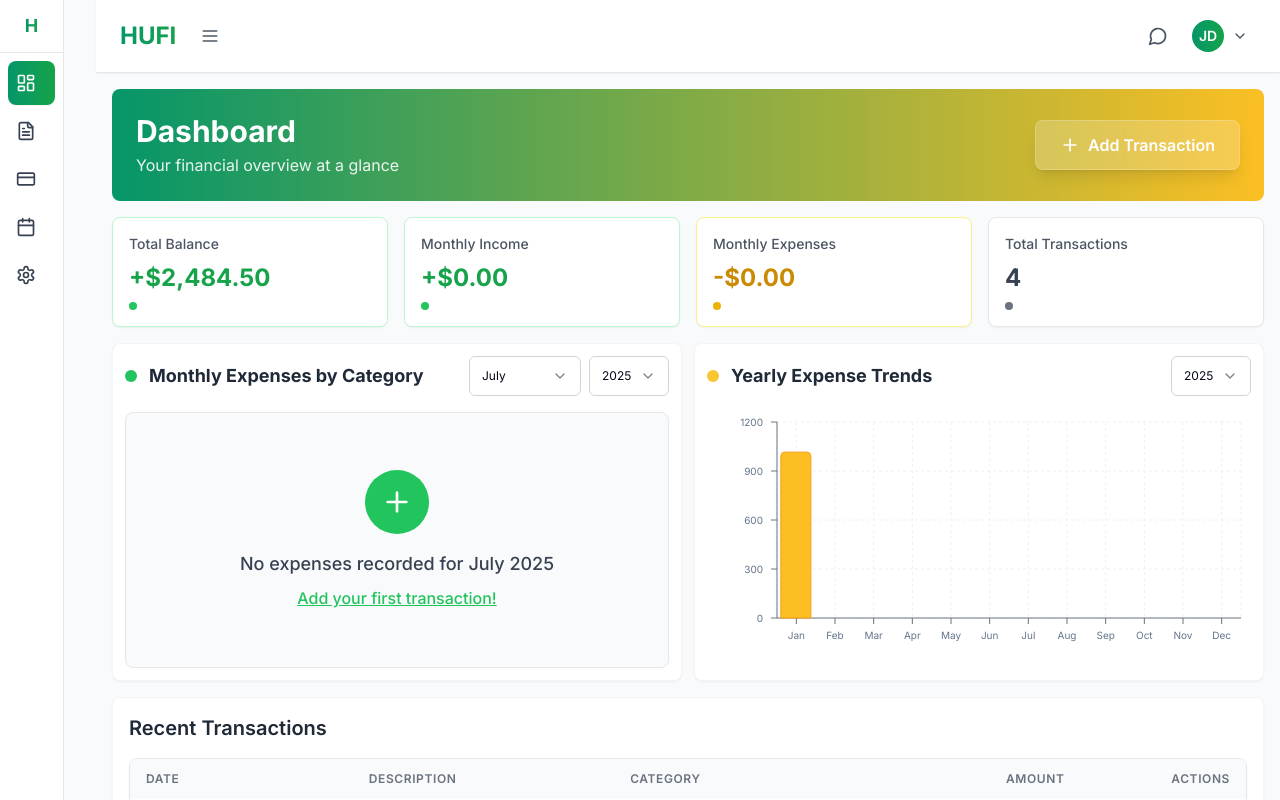
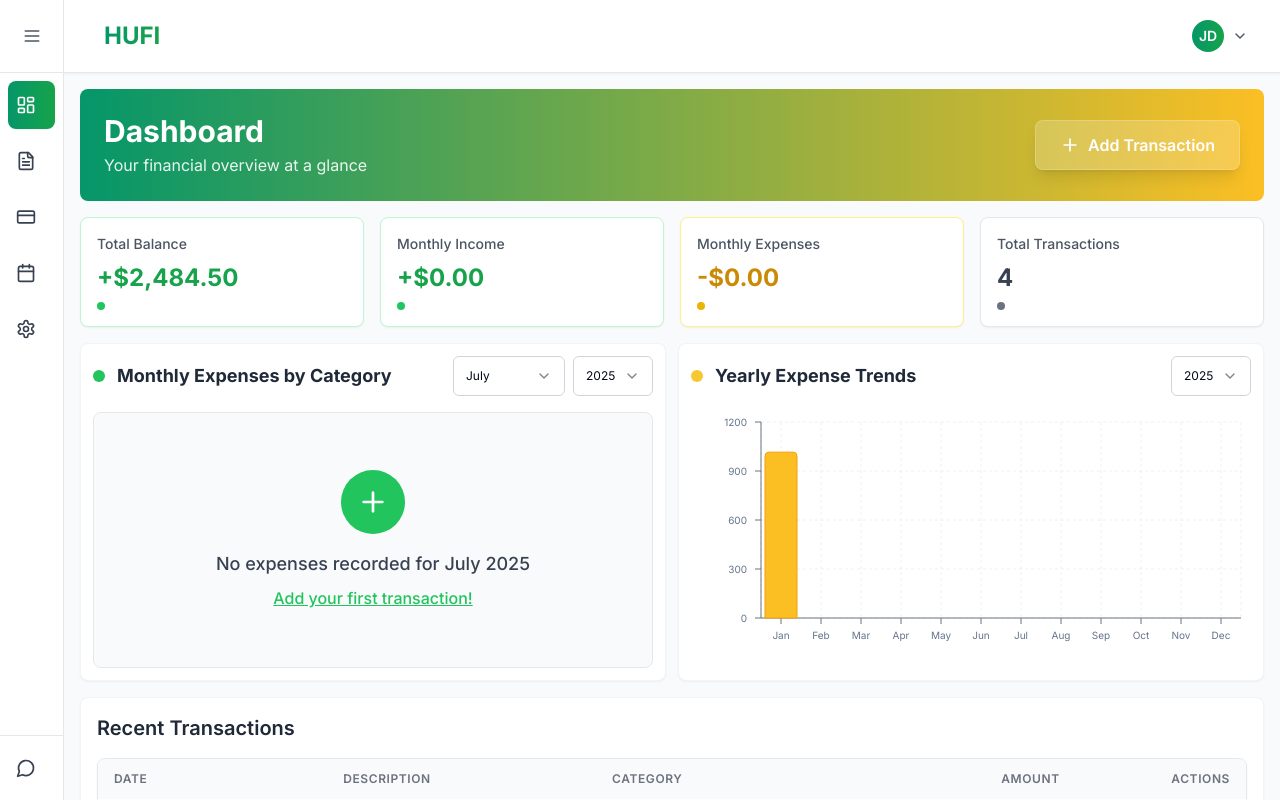
Before and after one commit to danhugo/expense-tracker, a React (Vite) app in the folder frontend/: page / in a window 1280 px wide. Shown: the top 800 px of the page. Built offline with nearby package versions, Linux system fonts and the light colour scheme.

Commit message:
update frontend

```diff
--- a/frontend/src/components/ChatPanel.tsx
+++ b/frontend/src/components/ChatPanel.tsx
@@ -84,7 +84,7 @@ const ChatPanel = ({ isOpen, onClose }: ChatPanelProps) => {
   if (!isOpen) return null;
 
   return (
-    <div className="fixed right-0 top-0 h-full w-80 bg-white shadow-2xl border-l border-gray-200 z-50 flex flex-col">
+    <div className="fixed left-0 top-0 h-full w-80 bg-white shadow-2xl border-r border-gray-200 z-50 flex flex-col">
       {/* Header */}
       <div className="flex items-center justify-between p-4 border-b bg-gradient-to-r from-primary-green to-green-600 text-white">
         <div className="flex items-center space-x-3">
--- a/frontend/src/components/Sidebar.tsx
+++ b/frontend/src/components/Sidebar.tsx
@@ -1,6 +1,6 @@
 
 import { NavLink } from 'react-router-dom';
-import { LayoutDashboard, FileText, Settings, Calendar, CreditCard, X } from 'lucide-react';
+import { LayoutDashboard, FileText, Settings, Calendar, CreditCard, X, Menu, MessageCircle } from 'lucide-react';
 
 interface SidebarProps {
   isCollapsed: boolean;
@@ -8,9 +8,10 @@ interface SidebarProps {
   onToggle: () => void;
   onCloseMobile: () => void;
   onAddTransaction: () => void;
+  onToggleChat: () => void;
 }
 
-const Sidebar = ({ isCollapsed, isMobileOpen, onToggle, onCloseMobile }: SidebarProps) => {
+const Sidebar = ({ isCollapsed, isMobileOpen, onToggle, onCloseMobile, onToggleChat }: SidebarProps) => {
   const navigationItems = [
     { name: 'Dashboard', href: '/', icon: LayoutDashboard },
     { name: 'Transactions', href: '/transactions', icon: FileText },
@@ -36,17 +37,25 @@ const Sidebar = ({ isCollapsed, isMobileOpen, onToggle, onCloseMobile }: Sidebar
         />
       )}
 
-      {/* Sidebar */}
+      {/* Sidebar - Now truly fixed */}
       <div className={`
-        fixed lg:static inset-y-0 left-0 z-50 bg-white border-r border-gray-200
+        fixed inset-y-0 left-0 z-50 bg-white border-r border-gray-200
         transform transition-all duration-300 ease-in-out
         ${isMobileOpen ? 'translate-x-0' : '-translate-x-full lg:translate-x-0'}
         ${isCollapsed ? 'lg:w-16' : 'lg:w-64'}
         w-64
       `}>
         <div className="flex flex-col h-full">
-          {/* Header */}
-          <div className={`border-b border-gray-200 flex items-center ${isCollapsed ? 'lg:p-3 lg:justify-center' : 'p-6'} p-6`}>
+          {/* Header - aligned with top header */}
+          <div className={`h-[73px] border-b border-gray-200 flex items-center ${isCollapsed ? 'lg:justify-center lg:px-2' : 'lg:justify-between lg:px-6'} px-6`}>
+            {/* Toggle button - always visible on desktop, positioned on sidebar */}
+            <button
+              onClick={onToggle}
+              className="hidden lg:block p-2 text-gray-600 hover:text-primary-green hover:bg-green-50 rounded-md transition-colors"
+            >
+              <Menu className="h-5 w-5" />
+            </button>
+
             {/* Close button for mobile */}
             <button
               onClick={onCloseMobile}
@@ -55,23 +64,12 @@ const Sidebar = ({ isCollapsed, isMobileOpen, onToggle, onCloseMobile }: Sidebar
               <X className="h-5 w-5" />
             </button>
 
-            {/* HUFI Logo - Stylized Text version for expanded state */}
+            {/* HUFI Logo - only show when expanded on desktop */}
             {!isCollapsed && (
               <NavLink to="/" className="lg:block hidden">
                 <div className="flex items-center space-x-3 cursor-pointer hover:opacity-90 transition-opacity">
                   <div className="text-2xl font-bold bg-gradient-to-r from-primary-green to-green-600 bg-clip-text text-transparent">
                     HUFI
-                  </div>
-                </div>
-              </NavLink>
-            )}
-
-            {/* HUFI Logo - Compact version for collapsed state */}
-            {isCollapsed && (
-              <NavLink to="/" className="lg:block hidden">
-                <div className="cursor-pointer hover:opacity-90 transition-opacity">
-                  <div className="text-lg font-bold bg-gradient-to-r from-primary-green to-green-600 bg-clip-text text-transparent">
-                    H
                   </div>
                 </div>
               </NavLink>
@@ -88,37 +86,62 @@ const Sidebar = ({ isCollapsed, isMobileOpen, onToggle, onCloseMobile }: Sidebar
           </div>
 
           {/* Navigation */}
-          <nav className={`flex-1 space-y-1 ${isCollapsed ? 'lg:p-2' : 'lg:p-4'} p-4`}>
+          <nav className={`flex-1 space-y-2 ${isCollapsed ? 'lg:p-2' : 'lg:p-4'} p-4 overflow-y-auto`}>
             {navigationItems.map((item) => (
               <div key={item.name} className="relative group">
                 <NavLink
                   to={item.href}
                   className={({ isActive }) =>
-                    `flex items-center text-sm font-medium rounded-lg transition-all duration-200 ${
+                    `flex items-center text-sm font-medium rounded-lg transition-all duration-200 w-full h-12 ${
                       isActive
                         ? 'bg-gradient-to-r from-primary-green to-green-600 text-white shadow-sm'
                         : 'text-gray-700 hover:bg-gray-100 hover:text-gray-800'
                     } ${
-                      isCollapsed ? 'lg:p-3 lg:justify-center' : 'lg:px-4 lg:py-3'
-                    } px-4 py-3`
+                      isCollapsed ? 'lg:justify-center lg:px-3' : 'lg:px-4'
+                    } px-4`
                   }
                   onClick={handleNavClick}
                 >
                   <item.icon className={`h-5 w-5 flex-shrink-0 ${isCollapsed ? '' : 'lg:mr-3'} mr-3`} />
-                  <span className={`${isCollapsed ? 'lg:hidden' : 'lg:block'} block`}>
+                  <span className={`${isCollapsed ? 'lg:hidden' : 'lg:block'} block truncate`}>
                     {item.name}
                   </span>
                 </NavLink>
 
                 {/* Tooltip for collapsed state */}
                 {isCollapsed && (
-                  <div className="hidden lg:block absolute left-full top-1/2 transform -translate-y-1/2 ml-2 px-2 py-1 bg-gray-800 text-white text-xs rounded opacity-0 group-hover:opacity-100 transition-opacity duration-200 pointer-events-none whitespace-nowrap z-50">
+                  <div className="hidden lg:block absolute left-full top-1/2 transform -translate-y-1/2 ml-2 px-2 py-1 bg-gray-800 text-white text-xs rounded-md opacity-0 group-hover:opacity-100 transition-opacity duration-200 pointer-events-none whitespace-nowrap z-50">
                     {item.name}
                   </div>
                 )}
               </div>
             ))}
           </nav>
+
+          {/* Chat Agent Icon - positioned at the bottom */}
+          <div className={`border-t border-gray-200 ${isCollapsed ? 'lg:p-2' : 'lg:p-4'} p-4`}>
+            <div className="relative group">
+              <button
+                onClick={onToggleChat}
+                className={`w-full flex items-center text-sm font-medium rounded-lg transition-all duration-200 text-gray-700 hover:bg-gray-100 hover:text-gray-800 h-12 ${
+                  isCollapsed ? 'lg:justify-center lg:px-3' : 'lg:px-4'
+                } px-4`}
+                title="Chat Assistant"
+              >
+                <MessageCircle className={`h-5 w-5 flex-shrink-0 ${isCollapsed ? '' : 'lg:mr-3'} mr-3`} />
+                <span className={`${isCollapsed ? 'lg:hidden' : 'lg:block'} block truncate`}>
+                  Chat Assistant
+                </span>
+              </button>
+
+              {/* Tooltip for collapsed state */}
+              {isCollapsed && (
+                <div className="hidden lg:block absolute left-full top-1/2 transform -translate-y-1/2 ml-2 px-2 py-1 bg-gray-800 text-white text-xs rounded-md opacity-0 group-hover:opacity-100 transition-opacity duration-200 pointer-events-none whitespace-nowrap z-50">
+                  Chat Assistant
+                </div>
+              )}
+            </div>
+          </div>
         </div>
       </div>
     </>
--- a/frontend/src/pages/Index.tsx
+++ b/frontend/src/pages/Index.tsx
@@ -1,7 +1,6 @@
 
 import { useState } from 'react';
 import { Routes, Route, useLocation } from 'react-router-dom';
-import { Menu, MessageCircle } from 'lucide-react';
 import { NavLink } from 'react-router-dom';
 import Sidebar from '../components/Sidebar';
 import TransactionModal from '../components/TransactionModal';
@@ -57,58 +56,52 @@ const Index = () => {
 
   return (
     <div className="min-h-screen bg-gray-50 flex w-full overflow-x-hidden">
-      {/* Sidebar */}
+      {/* Fixed Sidebar */}
       <Sidebar
         isCollapsed={isCollapsed}
         isMobileOpen={isMobileOpen}
         onToggle={toggleSidebar}
         onCloseMobile={closeMobile}
         onAddTransaction={handleAddTransaction}
+        onToggleChat={() => setChatPanelOpen(!chatPanelOpen)}
       />
 
-      {/* Main Content */}
+      {/* Main Content - Adjusted for fixed sidebar */}
       <div className={`flex-1 flex flex-col min-w-0 transition-all duration-300 ${
-        isCollapsed ? 'lg:ml-8' : 'lg:ml-50'
-      } ${chatPanelOpen ? 'lg:mr-80' : ''}`}>
+        isCollapsed ? 'lg:ml-16' : 'lg:ml-64'
+      } ml-0`}>
         {/* Top Header Bar */}
         <header className="bg-white border-b border-gray-200 px-4 py-3 lg:px-6 shadow-sm">
           <div className="flex items-center justify-between">
-            {/* Left Side - Logo & Hamburger */}
+            {/* Left Side - Mobile Hamburger & Logo */}
             <div className="flex items-center space-x-4">
+              {/* Mobile Hamburger Menu - positioned on the far left */}
+              <button
+                onClick={openMobile}
+                className="lg:hidden p-2 text-gray-600 hover:text-primary-green hover:bg-green-50 rounded-lg transition-colors"
+              >
+                <svg className="h-5 w-5" fill="none" stroke="currentColor" viewBox="0 0 24 24">
+                  <path strokeLinecap="round" strokeLinejoin="round" strokeWidth={2} d="M4 6h16M4 12h16M4 18h16" />
+                </svg>
+              </button>
+
               {/* HUFI Logo - Stylized Text */}
               <NavLink to="/" className="flex items-center cursor-pointer hover:opacity-90 transition-opacity">
                 <div className="text-2xl font-bold bg-gradient-to-r from-primary-green to-green-600 bg-clip-text text-transparent">
                   HUFI
                 </div>
               </NavLink>
-
-              {/* Hamburger Menu */}
-              <button
-                onClick={window.innerWidth < 1024 ? openMobile : toggleSidebar}
-                className="p-2 text-gray-600 hover:text-primary-green hover:bg-green-50 rounded-lg transition-colors"
-              >
-                <Menu className="h-5 w-5" />
-              </button>
             </div>
 
-            {/* Right Side - Chat Agent & User Dropdown */}
-            <div className="flex items-center space-x-2">
-              {/* Chat Agent Icon */}
-              <button
-                onClick={() => setChatPanelOpen(!chatPanelOpen)}
-                className="p-2 text-gray-600 hover:text-primary-green hover:bg-green-50 rounded-lg transition-colors"
-                title="Chat Assistant"
-              >
-                <MessageCircle className="h-5 w-5" />
-              </button>
-
+            {/* Right Side - User Dropdown only */}
+            <div className="flex items-center">
               <UserDropdown />
             </div>
           </div>
         </header>
 
-        {/* Page Content - Reduced padding for better space utilization */}
-        <main className={`flex-1 p-4 overflow-y-auto`}>
+        {/* Page Content */}
+        <main className="flex-1 p-4 overflow-y-auto">
           <div className="max-w-full mx-auto">
             <Routes>
               <Route
```
